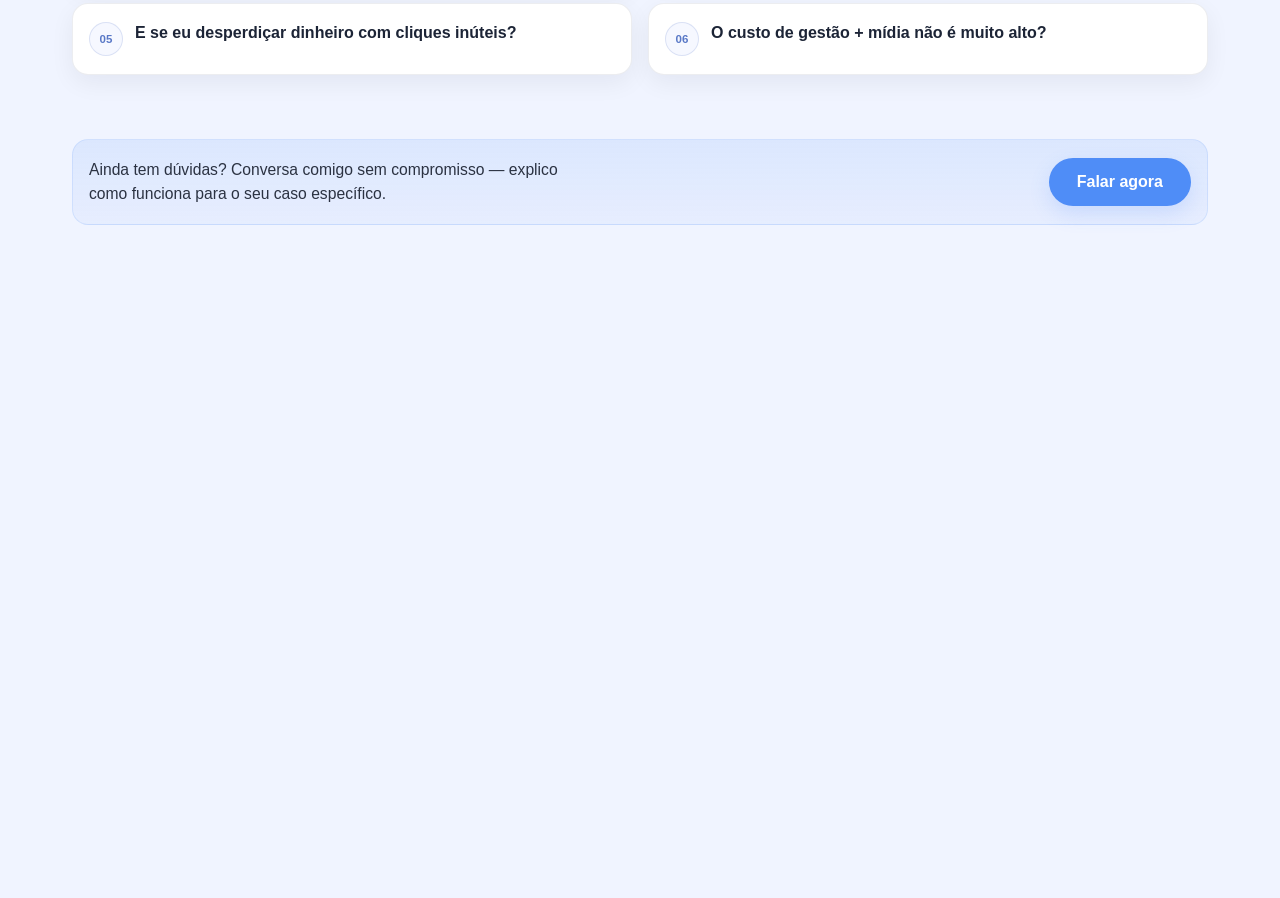
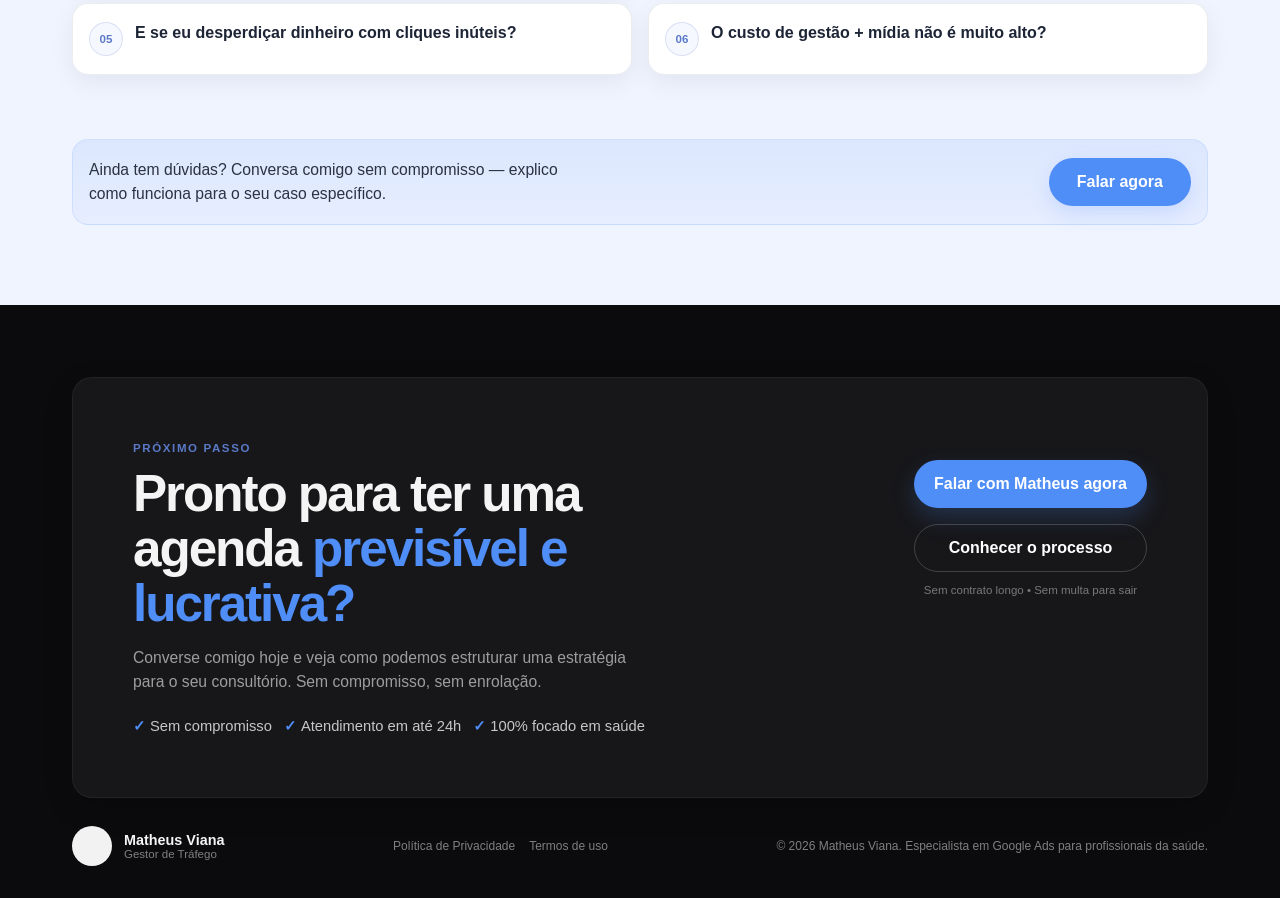
Before and after one commit to MatheusVianaAds/matheus-viana-landingpage, a website built with Vite: page index.html in a window 1280 px wide. Shown: the part 6162-7060 px from the top of the page. Before the commit the page ends 6467 px from the top, so only its background shows below. Built offline with nearby package versions, Linux system fonts and the light colour scheme.

Commit message:
fix: footer construido

```diff
--- a/index.html
+++ b/index.html
@@ -472,7 +472,7 @@
               Google Ads traz escala e previsibilidade.
             </div>
           </details>
-           <details class="faq-item" name="faq">
+          <details class="faq-item" name="faq">
             <summary class="faq-item__summary">
               <span class="faq-item__number">05</span>
               <span class="faq-item__question">E se eu desperdiçar dinheiro com cliques inúteis?</span>
@@ -504,8 +504,54 @@
       </div>
     </section>
   </main>
-  <footer>
+  <footer class="site-footer">
+    <div class="site-footer__container">
+      <section class="site-footer__cta">
+        <div class="site-footer__content">
+          <small class="site-footer__eyebrow">PRÓXIMO PASSO</small>
 
+          <h2 class="site-footer__title">
+            Pronto para ter uma agenda <span>previsível e lucrativa?</span>
+          </h2>
+
+          <p class="site-footer__subtitle">
+            Converse comigo hoje e veja como podemos estruturar uma estratégia para o seu consultório. Sem compromisso,
+            sem enrolação.
+          </p>
+
+          <ul class="site-footer__benefits">
+            <li>Sem compromisso</li>
+            <li>Atendimento em até 24h</li>
+            <li>100% focado em saúde</li>
+          </ul>
+        </div>
+
+        <div class="site-footer__actions">
+          <a class="site-footer__button site-footer__button--primary" href="#contato">Falar com Matheus agora</a>
+          <a class="site-footer__button site-footer__button--secondary" href="#processo">Conhecer o processo</a>
+          <small class="site-footer__note">Sem contrato longo • Sem multa para sair</small>
+        </div>
+      </section>
+
+      <div class="site-footer__bottom">
+        <div class="site-footer__brand">
+          <div class="site-footer__logo" aria-hidden="true"></div>
+          <div class="site-footer__brand-text">
+            <strong>Matheus Viana</strong>
+            <small>Gestor de Tráfego</small>
+          </div>
+        </div>
+
+        <nav class="site-footer__links" aria-label="Links do rodapé">
+          <a href="/privacidade">Política de Privacidade</a>
+          <a href="/termos">Termos de uso</a>
+        </nav>
+
+        <p class="site-footer__copyright">
+          © 2026 Matheus Viana. Especialista em Google Ads para profissionais da saúde.
+        </p>
+      </div>
+    </div>
   </footer>
   <script type="module" src="/src/main.js"></script>
 </body>
--- a/src/style.css
+++ b/src/style.css
@@ -1051,6 +1051,176 @@ a {
   box-shadow: 0 8px 20px rgba(79, 141, 247, 0.18);
 }
 
+.site-footer {
+  padding: 56px 0 28px;
+  background: #0b0b0d;
+  color: #ffffff;
+}
+
+.site-footer__container {
+  width: 100%;
+  max-width: 1200px;
+  margin: 0 auto;
+  padding: 0 16px;
+}
+
+.site-footer__cta {
+  background: #17171a;
+  border: 1px solid rgba(255, 255, 255, 0.05);
+  border-radius: 20px;
+  padding: 24px 18px;
+  box-shadow: 0 10px 28px rgba(0, 0, 0, 0.18);
+}
+
+.site-footer__content {
+  text-align: left;
+}
+
+.site-footer__eyebrow {
+  display: inline-block;
+  margin-bottom: 12px;
+  font-size: 0.72rem;
+  letter-spacing: 0.14em;
+  color: #5a79c7;
+  font-weight: 700;
+  text-transform: uppercase;
+}
+
+.site-footer__title {
+  margin: 0;
+  font-size: clamp(1.9rem, 6vw, 3.2rem);
+  line-height: 1.08;
+  letter-spacing: -0.04em;
+  font-weight: 800;
+  color: #f4f4f4;
+  max-width: 30ch;
+}
+
+.site-footer__title span {
+  color: #4f8df7;
+}
+
+.site-footer__subtitle {
+  margin: 14px 0 0;
+  max-width: 58ch;
+  font-size: 0.98rem;
+  line-height: 1.55;
+  color: rgba(255, 255, 255, 0.58);
+}
+
+.site-footer__benefits {
+  list-style: none;
+  padding: 0;
+  margin: 22px 0 0;
+  display: grid;
+  gap: 12px;
+}
+
+.site-footer__benefits li {
+  position: relative;
+  padding-left: 26px;
+  font-size: 0.92rem;
+  line-height: 1.4;
+  color: rgba(255, 255, 255, 0.76);
+}
+
+.site-footer__benefits li::before {
+  content: "✓";
+  position: absolute;
+  left: 0;
+  top: 0;
+  color: #4f8df7;
+  font-weight: 700;
+}
+
+.site-footer__actions {
+  margin-top: 22px;
+  display: grid;
+  gap: 10px;
+}
+
+.site-footer__button {
+  display: inline-flex;
+  align-items: center;
+  justify-content: center;
+  min-height: 48px;
+  padding: 0 20px;
+  border-radius: 999px;
+  text-decoration: none;
+  font-weight: 700;
+}
+
+.site-footer__button--primary {
+  background: #4f8df7;
+  color: #fff;
+  box-shadow: 0 10px 22px rgba(79, 141, 247, 0.22);
+  margin-bottom: .4rem;
+}
+
+.site-footer__button--secondary {
+  background: transparent;
+  color: #ffffff;
+  border: 1px solid rgba(255, 255, 255, 0.18);
+}
+
+.site-footer__note {
+  display: block;
+  text-align: center;
+  font-size: 0.72rem;
+  color: rgba(255, 255, 255, 0.42);
+  margin-top: 2px;
+}
+
+.site-footer__bottom {
+  margin-top: 24px;
+  display: grid;
+  gap: 16px;
+  align-items: start;
+}
+
+.site-footer__brand {
+  display: flex;
+  align-items: center;
+  gap: 12px;
+}
+
+.site-footer__logo {
+  width: 40px;
+  height: 40px;
+  border-radius: 50%;
+  background: #f2f2f2;
+  flex-shrink: 0;
+}
+
+.site-footer__brand-text strong {
+  display: block;
+  font-size: 0.9rem;
+  color: #f5f5f5;
+}
+
+.site-footer__brand-text small {
+  display: block;
+  font-size: 0.72rem;
+  color: rgba(255, 255, 255, 0.48);
+}
+
+.site-footer__links {
+  display: flex;
+  flex-wrap: wrap;
+  gap: 14px;
+}
+
+.site-footer__links a,
+.site-footer__copyright {
+  font-size: 0.75rem;
+  color: rgba(255, 255, 255, 0.48);
+  text-decoration: none;
+  line-height: 1.5;
+}
+
+.site-footer__copyright {
+  margin: 0;
+}
 
 @media (min-width: 768px) {
   .hero {
@@ -1253,6 +1423,40 @@ a {
   .faq-section__button {
     margin-top: 0;
     flex-shrink: 0;
+  }
+
+   .site-footer {
+    padding: 72px 0 32px;
+  }
+
+  .site-footer__container {
+    padding: 0 32px;
+  }
+
+  .site-footer__cta {
+    padding: 60px;
+  }
+
+  .site-footer__button--primary {
+    grid-column: 1 / -1;
+  }
+
+  .site-footer__note {
+    grid-column: 1 / -1;
+  }
+
+  .site-footer__bottom {
+    margin-top: 28px;
+    grid-template-columns: auto 1fr auto;
+    align-items: center;
+  }
+
+  .site-footer__links {
+    justify-content: center;
+  }
+
+  .site-footer__copyright {
+    text-align: right;
   }
 
 }
@@ -1492,5 +1696,32 @@ a {
   .about-section__tags {
     margin-top: 18px;
   }
-
-}
+  .site-footer__benefits{
+    display: flex;
+  }
+
+
+  .site-footer__benefits li{
+   padding-left: 17px;
+  }
+  .site-footer__cta {
+    display: grid;
+    grid-template-columns: minmax(0, 1.2fr) minmax(320px, 0.8fr);
+    gap: 36px;
+    align-items: start;
+  }
+
+  .site-footer__actions {
+    max-width: 340px;
+    justify-self: end;
+  }
+
+  .site-footer__button--primary {
+    grid-column: auto;
+  }
+
+  .site-footer__note {
+    text-align: center;
+  }
+
+}
```
